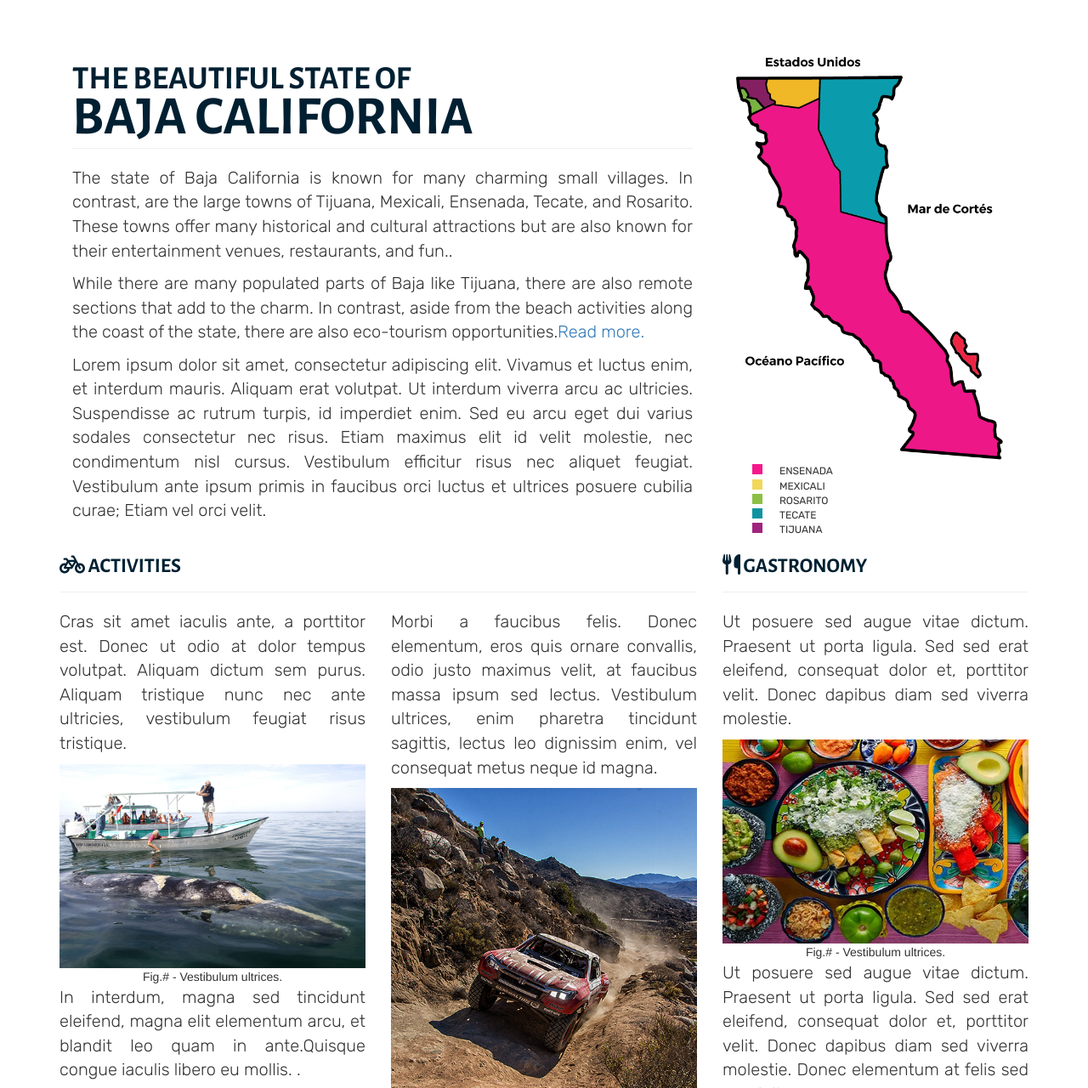
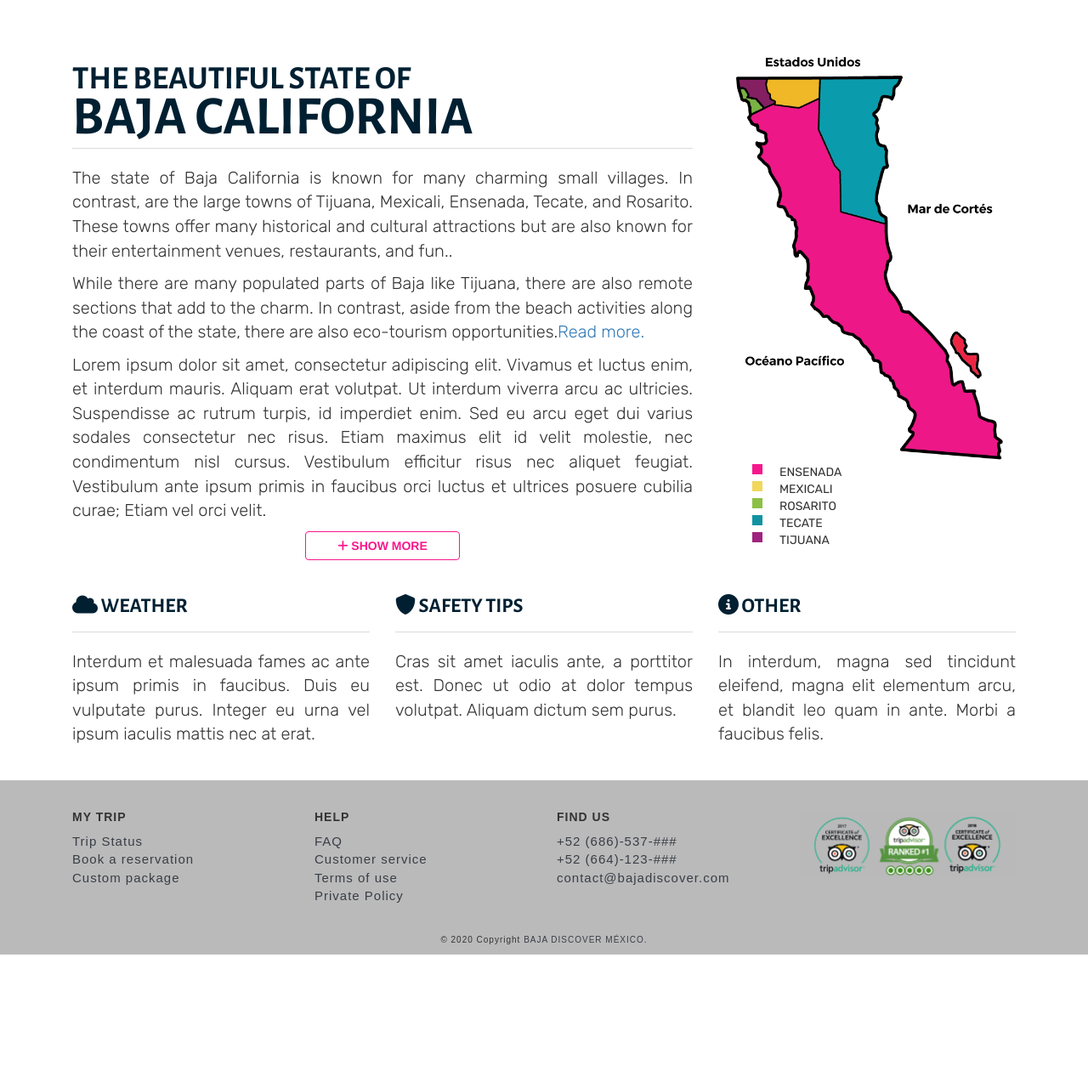
Before and after one commit to itselfcg/baja-discover-webpage, a PHP site: page / in a window 1280 px wide. Shown: the part 2562-3842 px from the top of the page at 85% size. After the commit the page ends 3685 px from the top, so only its background shows below. Run offline with PHP 8.4, Linux system fonts and the light colour scheme; some libraries are stand-ins or nearby versions; some web fonts are replaced.

Commit message:
Upgrade for info section, now it shows with a button.

```diff
--- a/css/page-style/baja-discover.css
+++ b/css/page-style/baja-discover.css
@@ -11,24 +11,24 @@
 
 }
 
-#bajadiscover .sponsors {
+ .sponsors {
     padding: 50px;
     text-align: center;
 }
 
-#bajadiscover .info,
-#bajadiscover .us {
+ .info,
+ .us {
     padding-top: 5vw;
 }
 
 
-#bajadiscover .ad {
+ .ad {
 
     height: 100vh;
 }
 
 
-#bajadiscover .ad img {
+ .ad img {
 
     max-height: 100vh;
     width: auto;
@@ -107,13 +107,13 @@
 }
 
 
-#bajadiscover .preview img {
+ .preview img {
     max-width: 100%;
     height: auto;
 }
 
 
-#bajadiscover h1, #bajadiscover h2, #bajadiscover h3 {
+ h1,  h2,  h3 {
     color: #002032;
     text-transform: uppercase;
     font-family: 'Alegreya Sans SC', sans-serif;
@@ -135,7 +135,7 @@
 
 }
 
-#bajadiscover .info-us p, #bajadiscover .info p {
+ .info-us p,  .info p {
     font-weight: 300;
     font-size: 20px !important;;
     text-align: justify;
@@ -289,22 +290,50 @@
 }
 
 
+/* basic positioning */
+  .legend {
+    list-style: none;
+    width: 70%
+}
 
-/* basic positioning */
-.legend { list-style: none; width: 50% }
-.legend li { float: left; margin-right: 10px;
+  .legend li {
+    float: left;
+    margin-right: 10px;
     text-transform: uppercase;
     font-family: 'Rubik', sans-serif;
-font-size: 12px!important;
+    font-size: 14px !important;
 }
-.legend div { float: left; width: 12px; height: 12px; margin-right: 20px; }
 
-#info .btn-format{
+  .legend div {
+    float: left;
+    width: 12px;
+    height: 12px;
+    margin-right: 20px;
+}
 
+  #info .btn-format {
     text-align: center
 }
+
   #info {
     position: relative;
 
 
 }
+
+
+ #bcMoreInfo {
+    display: none;
+}
+
+
+  .info hr ,  .about hr{
+    border-color: #dbdbdb;
+    border-width: 1px;
+    width: 100%;
+}
+
+  figcaption {
+    padding: 10px;
+    font-size: 12px;
+}
--- a/index.php
+++ b/index.php
@@ -11,7 +11,7 @@
     <title>Baja Discover | Home </title>
     <link rel="stylesheet" type="text/css" href="css/page-style/baja-discover.css">
     <link rel="stylesheet" type="text/css" href="css/general/general.css">
-
+    <script src="js/index.js"></script>
 </head>
 <body>
 
@@ -79,7 +79,7 @@
 
                 </div>
                 <div class="col-lg-8 info-us pb-5">
-                    <div><h2>We're the best travel agency </h2>
+                    <div class="about"><h2>We're the best travel agency </h2>
                         <h1> Baja Discover</h1>
                         <hr>
                         <article>
@@ -267,7 +267,7 @@
 
     </section>
 
-    <section id="info" class="info">
+    <section id="info" class="info pb-5">
         <div class="container">
             <div class="row">
                 <div class="col-lg-8">
@@ -307,6 +307,14 @@
                         </article>
                     </div>
 
+                    <div class="btn-format">
+
+                        <button onclick="toggleMoreInfo(this);" id="show-hide-btn" class="btn btn-pink w-25"><i
+                                    class="fa fa-plus"
+                                    aria-hidden="true"></i> Show more
+                        </button>
+                    </div>                <br>
+
                 </div>
 
                 <div class="col-lg-4 text-center ">
@@ -337,10 +345,10 @@
 
                     </ul>
 
-                    <!-- <img class=" w-100" src="imagenes/main/banners/1.png">-->
-
 
                 </div>
+            </div>
+            <div id="bcMoreInfo">
                 <div class="row">
                     <div class="col-lg-8"><h3><i class="fa fa-bicycle" aria-hidden="true"></i>
                             Activities</h3>
@@ -392,12 +400,16 @@
                                     Fusce est ipsum, finibus ac feugiat gravida, efficitur a sem. Donec eleifend magna
                                     id suscipit tincidunt. Fusce ultricies tristique sapien, ut hendrerit massa
                                     facilisis et. Donec dapibus metus elit, vitae porttitor urna faucibus a. In ultrices
-                                    libero id purus mattis, a ultrices lectus ullamcorper.Fusce hendrerit, ex at tincidunt egestas, lorem sem tempus leo, non tempor eros massa
-                                    id mauris.  </p>
+                                    libero id purus mattis, a ultrices lectus ullamcorper.Fusce hendrerit, ex at
+                                    tincidunt egestas, lorem sem tempus leo, non tempor eros massa
+                                    id mauris.ut hendrerit massa
+                                    facilisis et. </p>
 
-                                <br>
+                                <br><br>
                                 <div class="btn-format">
-                                <a href="" class="btn btn-blue disabled" aria-disabled="true"><i class="fa fa-plus" aria-hidden="true"></i> More info</a>
+                                    <a href="" class="btn btn-blue disabled" aria-disabled="true"><i class="fa fa-plus"
+                                                                                                     aria-hidden="true"></i>
+                                        More info</a>
                                 </div>
                             </div>
 
@@ -419,7 +431,7 @@
                             consequat
                             dolor et, porttitor velit. Donec dapibus diam sed viverra molestie. Donec elementum at
                             felis sed
-                            suscipit.  </p>
+                            suscipit. </p>
                         <figure>
 
                             <img class=" w-100" src="imagenes/main/info/gastronomy2.jpg">
@@ -428,10 +440,11 @@
                         <p> Fames ac ante ipsum primis in faucibus. </p><br>
                         <div class="btn-format">
 
-                        <a href="" class="btn btn-blue disabled" aria-disabled="true"><i class="fa fa-plus" aria-hidden="true"></i> More info</a>
+                            <a href="" class="btn btn-blue disabled" aria-disabled="true"><i class="fa fa-plus"
+                                                                                             aria-hidden="true"></i>
+                                More info</a>
                         </div>
 
-                    </div>
                     </div>
                 </div>
                 <div class="row">
@@ -443,10 +456,29 @@
                         <p>In erat lacus, aliquam sit amet laoreet a, gravida ac nunc. Ut sit amet est leo. Etiam vel
                             lacinia est, at fringilla urna. Morbi sit amet metus ultricies, lobortis ligula vitae,
                             molestie
-                        sem. </p> <br>
+                            sem. </p>
+
+                        <figure>
+
+                            <img class=" w-100" src="imagenes/main/info/nightlife.jpg">
+                            <figcaption class="text-center"> Fig.# - Vestibulum ultrices.</figcaption>
+                        </figure>
+
+                        <p>
+
+                            Donec molestie diam sit amet risus eleifend, vel gravida justo aliquet. Nam suscipit
+                            ullamcorper vehicula. Vestibulum faucibus urna eget arcu consectetur accumsan. Cras vitae
+                            purus vestibulum, molestie felis non, sollicitudin nulla. Donec imperdiet justo ac erat
+                            luctus, sit amet sollicitudin lacus iaculis. Integer lobortis velit ante.
+                        </p>
+
+
+                        <br>
                         <div class="btn-format">
 
-                    <a href="" class="btn btn-blue disabled" aria-disabled="true"><i class="fa fa-plus" aria-hidden="true"></i> More info</a>
+                            <a href="" class="btn btn-blue disabled" aria-disabled="true"><i class="fa fa-plus"
+                                                                                             aria-hidden="true"></i>
+                                More info</a>
                         </div>
                     </div>
 
@@ -456,12 +488,39 @@
                             Shopping</h3>
                         <hr>
                         <p>Vestibulum mattis risus vitae nisl gravida, eget faucibus urna commodo. Nulla eu velit leo.
-                        Integer eget sem consequat, varius tellus eu, semper purus.  </p><br>
+                            Integer eget sem consequat, varius tellus eu, semper purus.Etiam et augue id libero faucibus
+                            malesuada. Vestibulum scelerisque libero id tempor lacinia. Class aptent taciti sociosqu ad
+                            litora torquent per conubia nostra, per inceptos himenaeos. Proin sagittis porta neque eget
+                            interdum. Cras dapibus nisi ut leo scelerisque, a lobortis turpis convallis. Suspendisse id
+                            pellentesque tellus, non fringilla enim. </p>
+
+                        <figure>
+
+                            <img class=" w-100" src="imagenes/main/info/shopping2.jpg">
+                            <figcaption class="text-center"> Fig.# - Vestibulum ultrices.</figcaption>
+                        </figure>
+
+                        <br>
                         <div class="btn-format">
 
-                    <a href="" class="btn btn-blue disabled" aria-disabled="true"><i class="fa fa-plus" aria-hidden="true"></i> More info</a>
+                            <a href="" class="btn btn-blue disabled" aria-disabled="true"><i class="fa fa-plus"
+                                                                                             aria-hidden="true"></i>
+                                More info</a>
                         </div>
                     </div>
+
+                </div>
+                <div class="row">
+                    <div class="col">
+                        <div class="btn-format">
+
+                            <button onclick="hideMoreInfo();" class="btn btn-pink "><i
+                                        class="fa fa-eye-slash"
+                                        aria-hidden="true"></i> Hide section
+                            </button>
+                        </div>
+                    </div>
+                </div>                            <br>
 
             </div>
             <div class="row">
@@ -486,6 +545,7 @@
                         ante. Morbi a faucibus felis. </p></div>
 
             </div>
+
         </div>
 
 
--- /dev/null
+++ b/js/index.js
@@ -0,0 +1,30 @@
+
+
+function toggleMoreInfo(button) {
+    var x = $('#bcMoreInfo');
+    $(button).find('i').remove();
+    if ($(button).text().trim() == 'Show more') {
+        $(button).html($('<i/>',{class:'fa fa-eye-slash'})).append(' Hide section');
+        x.fadeIn();
+    }
+    else {
+        $(button).html($('<i/>',{class:'fa fa-plus'})).append(' Show more');
+        x.fadeOut();
+    }
+}
+
+
+function hideMoreInfo() {
+    var x = document.getElementById("bcMoreInfo");
+    if (x.style.display === "block") {
+        x.style.display = "none";
+
+
+
+        var button = $('#show-hide-btn');
+        button.find('i').remove();
+        button.html($('<i/>',{class:'fa fa-plus'})).append(' Show more');
+
+    }
+
+}
```
Also changed, not shown: other parts of css/page-style/baja-discover.css (+25 -24 lines), imagenes/main/info/nightlife.jpg (added), imagenes/main/info/shopping.jpg (added), imagenes/main/info/shopping2.jpg (added). Lines whose indentation alone changed are shown as unchanged.
